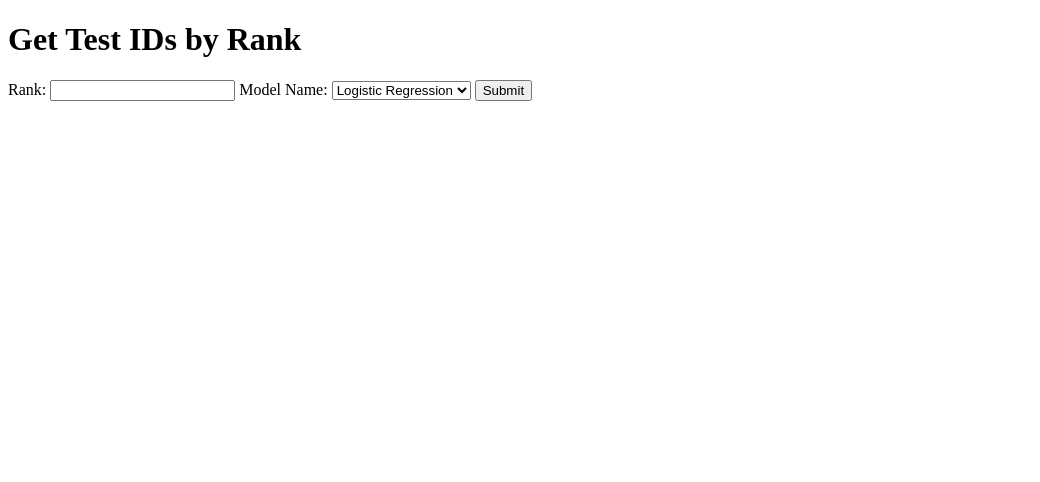
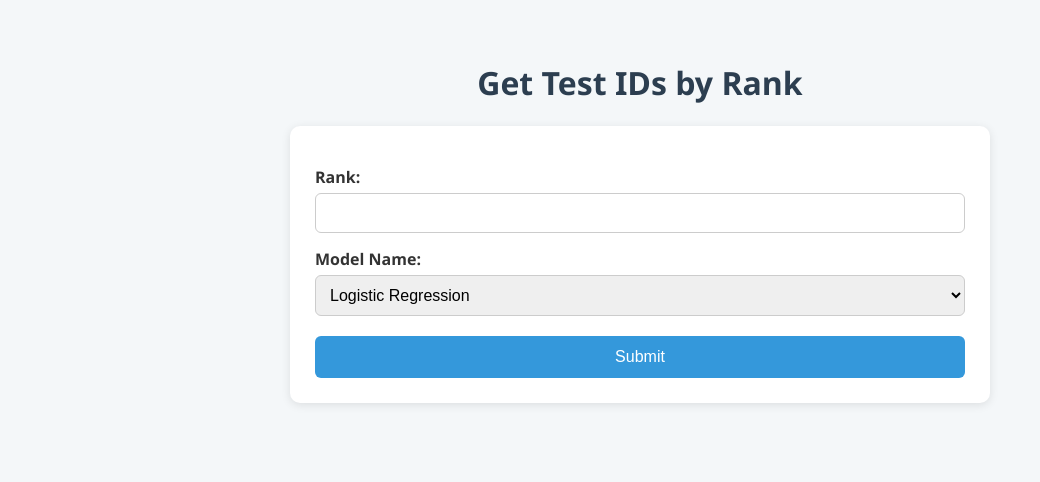
Before and after one commit to Ashu09032005/DataRanker, a Flask app: page / in a window 1280 px wide. Shown: the top 482 px of the page, without its empty margins (0-1040 px from the left). Run offline with Flask 3, Linux system fonts and the light colour scheme; parts of the project's set-up code (start-up, migrations or seed data) failed here and were passed over.

Commit message:
Changes made

```diff
--- a/app.py
+++ b/app.py
@@ -1,23 +1,42 @@
-from flask import Flask, render_template, request
+from flask import Flask, render_template, request, jsonify
 from models import get_ranked_dataframe
 
-
 app = Flask(__name__)
-df_ranked = get_ranked_dataframe()
+df_ranked = None  # global dataset
 
 @app.route('/')
 def index():
     return render_template('get_test_id.html')
 
-@app.route('/getTestIdByRank', methods=['POST'])
+@app.route('/Train_data', methods=['GET', 'POST'])
+def train_data():
+    global df_ranked
+    df_ranked = get_ranked_dataframe()
+    return jsonify({"status": "ok"})
+
+@app.route('/getTestIdByRank', methods=['GET', 'POST'])
 def get_test_id_by_rank():
-    rank = request.form.get('rank')
-    model_name = request.form.get('model_name', '').upper()
+    global df_ranked
+    if df_ranked is None:
+        return jsonify({"error": "Model not trained. Please call /Train_data first."}), 400
 
+    # Support form, query params, and JSON input
+    if request.is_json:
+        data = request.get_json()
+        rank = data.get('rank')
+        model_name = data.get('model_name', '').upper()
+    else:
+        rank = request.values.get('rank')
+        model_name = request.values.get('model_name', '').upper()
+
+    # Validate input
     try:
         rank = int(rank)
-    except:
-        return "Invalid rank", 400
+    except (ValueError, TypeError):
+        return jsonify({"error": "Invalid or missing 'rank' parameter"}), 400
+
+    if model_name not in ['LR', 'GB', 'BOTH']:
+        return jsonify({"error": "Invalid 'model_name'. Must be one of 'LR', 'GB', 'BOTH'"}), 400
 
     lr = gb = None
     if model_name in ['LR', 'BOTH']:
@@ -25,6 +44,15 @@ def get_test_id_by_rank():
     if model_name in ['GB', 'BOTH']:
         gb = df_ranked[df_ranked['Ranks by Gradient Boost'] == rank]['TestId'].dropna().tolist()
 
-    return render_template('get_test_id.html', rank=rank,model_name=model_name, lr=lr, gb=gb)
+    # If API call (Accept JSON), return JSON response
+    if request.is_json or request.args:
+        return jsonify({
+            "LR": lr if model_name in ['LR', 'BOTH'] else None,
+            "GB": gb if model_name in ['GB', 'BOTH'] else None
+        })
+
+    # Else render HTML form result
+    return render_template('get_test_id.html', rank=rank, model_name=model_name, lr=lr, gb=gb)
+
 if __name__ == "__main__":
-    app.run(host='0.0.0.0', port=5000, debug=True)
+    app.run(debug=True)
--- /dev/null
+++ b/static/style.css
@@ -0,0 +1,85 @@
+body {
+    font-family: 'Segoe UI', Tahoma, Geneva, Verdana, sans-serif;
+    background-color: #f4f7f9;
+    color: #333;
+    padding: 40px;
+    max-width: 700px;
+    margin: auto;
+}
+
+h1 {
+    color: #2c3e50;
+    text-align: center;
+}
+
+form {
+    background: #ffffff;
+    padding: 25px;
+    border-radius: 10px;
+    box-shadow: 0 2px 10px rgba(0, 0, 0, 0.1);
+    margin-bottom: 40px;
+}
+
+label {
+    display: block;
+    margin: 15px 0 5px;
+    font-weight: 600;
+}
+
+input[type="number"],
+select {
+    width: 100%;
+    padding: 10px;
+    border-radius: 6px;
+    border: 1px solid #ccc;
+    box-sizing: border-box;
+    font-size: 16px;
+}
+
+button {
+    margin-top: 20px;
+    width: 100%;
+    padding: 12px;
+    background-color: #3498db;
+    color: white;
+    border: none;
+    border-radius: 6px;
+    font-size: 16px;
+    cursor: pointer;
+    transition: background-color 0.3s ease;
+}
+
+button:hover {
+    background-color: #2980b9;
+}
+
+h2 {
+    color: #2c3e50;
+    margin-top: 40px;
+}
+
+ul {
+    padding-left: 20px;
+}
+
+li {
+    padding: 5px 0;
+}
+
+p {
+    color: #888;
+    font-style: italic;
+}
+
+.id-box {
+    background: #f0f0f0;
+    border: 1px solid #ccc;
+    padding: 15px;
+    border-radius: 6px;
+    font-family: monospace;
+    font-size: 14px;
+    white-space: pre-wrap;
+    word-wrap: break-word;
+    max-height: 150px;
+    overflow-y: auto;
+}
--- a/templates/get_test_id.html
+++ b/templates/get_test_id.html
@@ -4,7 +4,9 @@
 <head>
     <meta charset="UTF-8">
     <title>Get Test IDs by Rank</title>
-    <link rel="stylesheet" href="style.css">
+    <link rel="stylesheet" href="{{ url_for('static', filename='style.css') }}">
+
+
 </head>
 
 <body>
```
Also changed, not shown: templates/style.css (deleted).
